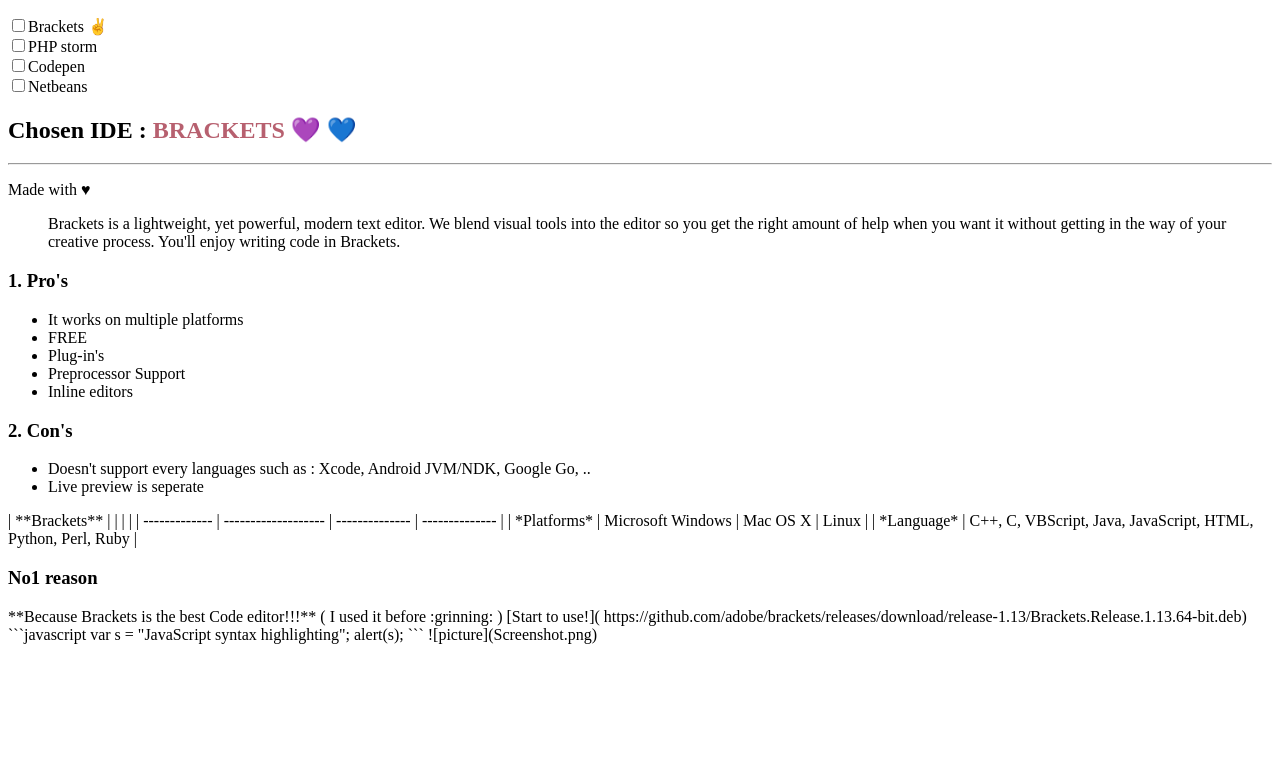
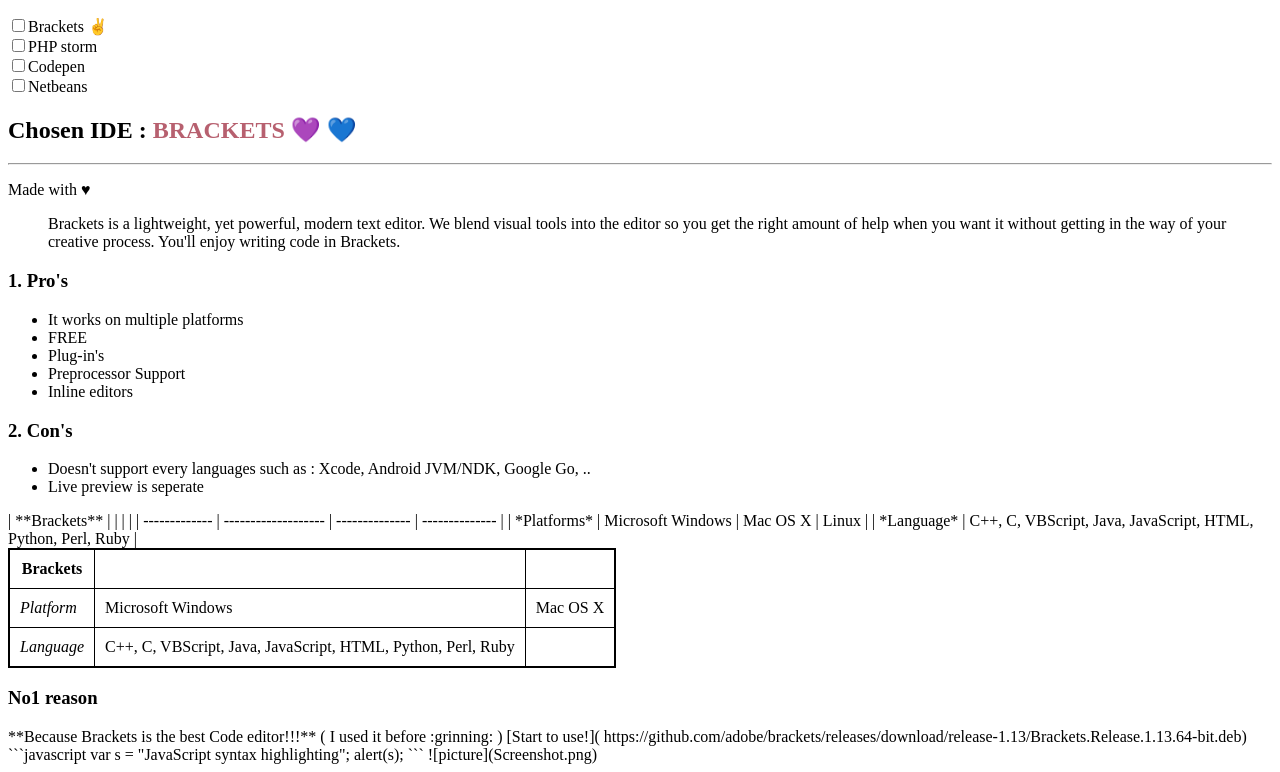
Before and after one commit to PanaddaManarata/markdown-to-html, a plain HTML site: page index.html in a window 1280 px wide. Shown: the part 105-877 px from the top of the page. Before the commit the page ends 800 px from the top, so only its background shows below. Drawn offline with Linux system fonts and the light colour scheme.

Commit message:
tables adadded

```diff
--- a/index.html
+++ b/index.html
@@ -3,10 +3,28 @@
 <head>
     <meta charset="UTF-8">
     <title>Markdown to HTML</title>
+
+
+    <style>
+        table,
+        th,
+        td {
+            border: 1px solid black;
+            border-collapse: collapse;
+        }
+
+
+        th,
+        td {
+            padding: 10px;
+        }
+    </style>
+
 </head>
+
 <body>
     <container>
-<h1>  Find and compare different editors  </h1>
+        <h1> Find and compare different editors </h1>
 
 
         <h3>List of IDE's</h3>
@@ -30,7 +48,7 @@
 
         <p>Made with ♥</p>
         <blockquote>
-Brackets is a lightweight, yet powerful, modern text editor. We  blend visual tools into the editor so you get the right amount of  help when you want it without getting in the way of your creative process. You'll enjoy writing code in Brackets.
+            Brackets is a lightweight, yet powerful, modern text editor. We blend visual tools into the editor so you get the right amount of help when you want it without getting in the way of your creative process. You'll enjoy writing code in Brackets.
         </blockquote>
 
 
@@ -54,10 +72,40 @@ Brackets is a lightweight, yet powerful, modern text editor. We  blend visual to
 
 
 
-| **Brackets**  |                     |                |                |
+        | **Brackets** | | | |
         | ------------- | ------------------- | -------------- | -------------- |
-| *Platforms*   |   Microsoft Windows |    Mac OS X    |     Linux      |
-| *Language*    | C++, C, VBScript, Java, JavaScript, HTML, Python, Perl, Ruby |
+        | *Platforms* | Microsoft Windows | Mac OS X | Linux |
+        | *Language* | C++, C, VBScript, Java, JavaScript, HTML, Python, Perl, Ruby |
+
+
+
+
+        <table style="border: 2px solid;">
+            <tr>
+                <th> Brackets</th>
+                <th></th>
+                <th></th>
+
+
+
+            </tr>
+            <tr>
+                <td><em>Platform</em></td>
+                <td>Microsoft Windows</td>
+                <td>Mac OS X</td>
+            </tr>
+
+            <tr>
+                <td><em>Language</em></td>
+                <td>C++, C, VBScript, Java, JavaScript, HTML, Python, Perl, Ruby</td>
+                <td></td>
+
+            </tr>
+
+
+        </table>
+
+
 
 
 
@@ -77,5 +125,4 @@ alert(s);
         ![picture](Screenshot.png)
     </container>
 
-</body>
-</html>
+</body></html>
```
Lines whose indentation alone changed are shown as unchanged.
